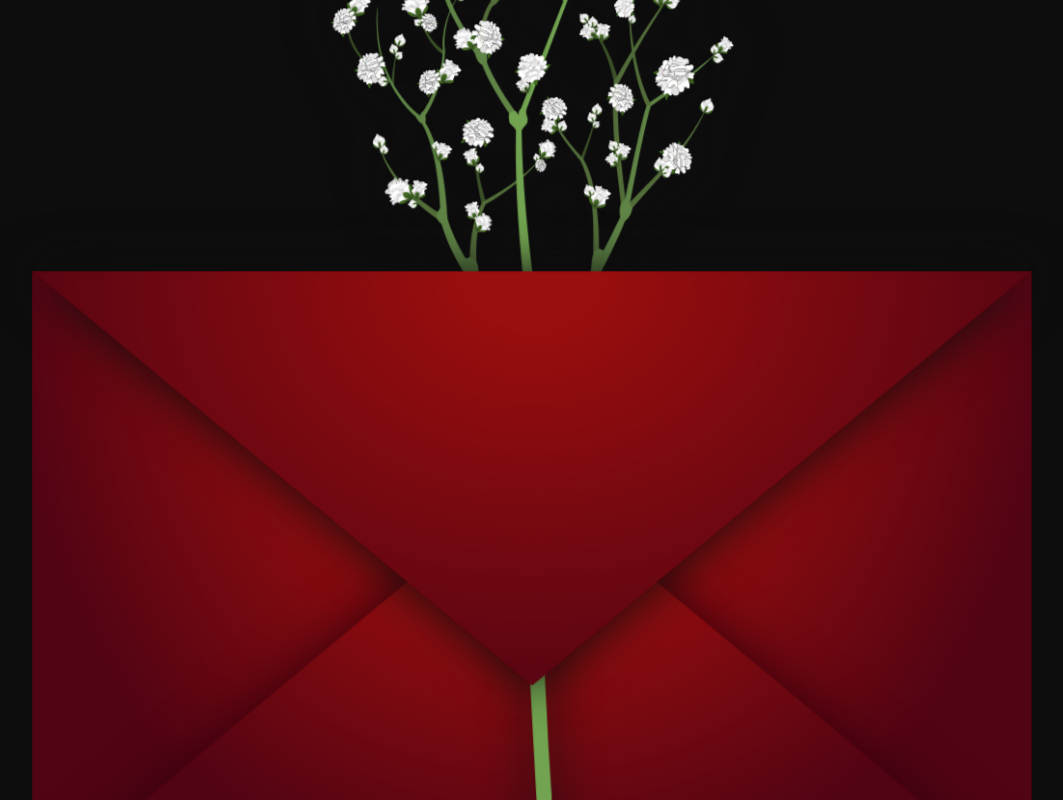
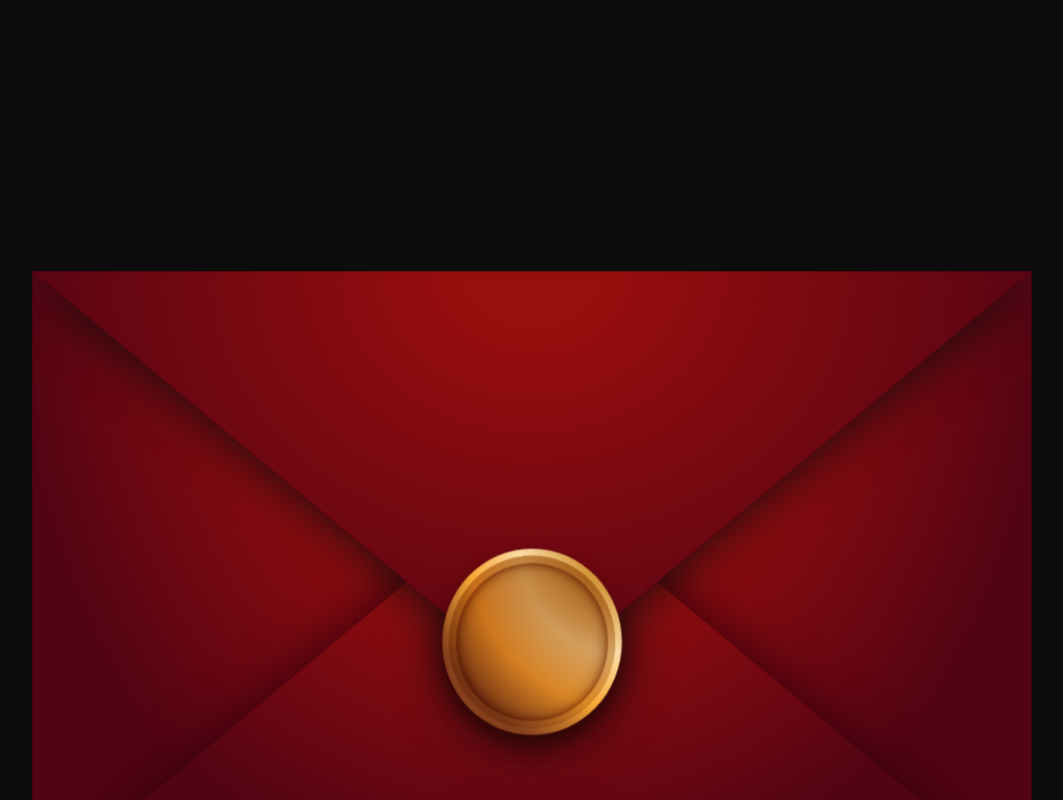
Before and after one commit to RolandoRuiz/ZxO-WeddingPage, a plain HTML site: page index.html in a window 1280 px wide. Shown: the whole page, without its empty margins (108-1171 px from the left). Drawn offline with Linux system fonts and the light colour scheme.

Commit message:
Removed branch, focused on adding seal animation and index

```diff
--- a/index.html
+++ b/index.html
@@ -29,25 +29,23 @@
 
             <div id="frontLetterWrapper">
 
-                <div id="lidWrapper">
+                <div id="openingWrapper">
+
                     <div id="lidContainer">
-                        <div class="lid" id="innerLid"></div>
+                        <div id="lidSealContainer">
+                            <div id="seal">
+                                <div class="sealSide" id="backSeal"></div>
+                                <div class="sealSide" id="sealBase"></div>
+                                <div class="sealSide" id="sealUpperBevel"></div>
+                                <div class="sealSide" id="sealLowerBevel"></div>
+                            </div>
+                        </div>
+
+                        <div class="lid" id="innerLid"> </div>
                         <div class="lid" id="outerLid"></div>
                     </div>
+
                 </div>
-
-
-                    <div id="sealWrapper">
-                        <div id="lidSealContainer">
-                            <div id="innerSeal">
-                                <div id="sealBase"></div>
-                                <div id="sealUpperBevel"></div>
-                                <div id="sealLowerBevel"></div>
-                            </div>
-                            <div id="outerSeal"></div>
-
-                        </div>
-                    </div>
 
                     <div id="innerLetterBackground"></div>
 
@@ -85,12 +83,6 @@
                         </div>
                     </div>
             </div>
-
-            <div id="branchWrapper">
-                <div id="branchContainer">
-                    <img id="branchSvg" src="Rama.svg" alt="BranchImage">
-                </div>
-            </div>
         </div>
     </section>
 </body>
--- a/script.js
+++ b/script.js
@@ -1,12 +1,18 @@
 function openLetter() {
 
     const letter = document.getElementById("letterContainer");
-    const lidShadow = document.getElementById("lidWrapper");
+    const lidShadow = document.getElementById("openingWrapper");
     const lid = document.getElementById("lidContainer");
+    const seal = document.getElementById("seal")
+    const seal2 = document.getElementById("lidSealContainer");
     const glowEffect1 = document.getElementById("leftShadow")
     const glowEffect2 = document.getElementById("rightShadow")
     const glowEffect3 = document.getElementById("bottomShadow")
 
+    seal2.style.animation = "indexSeal 1.5s forwards ease-out";
+    seal2.style.animationDelay = "200ms";
+    seal.style.animation = "rotateSeal 1.5s forwards ease-out";
+    seal.style.animationDelay = "200ms";
     lid.style.animation = "openLetter 1.5s forwards ease-out";
     lid.style.animationDelay = "200ms";
     lidShadow.style.animation = "fadeLidShadow 1.5s forwards ease-out";
--- a/style.css
+++ b/style.css
@@ -68,6 +68,7 @@ html{
     height: 100%;
     position: absolute;
     display: grid;
+    z-index: -100;
 
     grid-column-start: 1; grid-column-end: 2; grid-row-start: 3; grid-row-end: 6;
     background: radial-gradient(ellipse at top, var(--bright-red) -20%, var(--shadow-red) 85%);
@@ -98,11 +99,14 @@ html{
 
 /********************************************************************************************/
 
-#lidWrapper{
+#openingWrapper{
     width: 100%;
     height: 100%;
     position: absolute;
-    grid-column-start: 1; grid-column-end: 4; grid-row-start: 3; grid-row-end: 5;
+    display: grid;
+    grid-template-columns: 1fr;
+    grid-template-rows: repeat(5, 1fr);
+    grid-column-start: 1; grid-column-end: 4; grid-row-start: 1; grid-row-end: 6;
     filter: drop-shadow(0px 0px 25px var(--medium-black));
     z-index: 100;
 
@@ -126,11 +130,18 @@ html{
 }
 
 #lidContainer{
-    width: inherit;
-    height: inherit;
+    width: 100%;
+    height: 100%;
+    position: absolute;
+    display: grid;
+
+    align-items: center;
+    justify-items: center;
     transform-origin: center top;
     transform-style: preserve-3d;
+
     grid-column-start: 1; grid-column-end: 4;
+    grid-row-start: 3; grid-row-end: 5;
 
     /* Animation to be added via JS script
 
@@ -157,54 +168,59 @@ html{
 
 /********************************************************************************************/
 
-#branchWrapper{
-    width: 100%;
-    height: 100%;
+
+#lidSealContainer{
+    width: 18%;
+    height: auto;
     position: absolute;
-
-    grid-column-start: 1; grid-column-end: 4; grid-row-start: 1; grid-row-end: 6;
-    filter: drop-shadow(0px 0px 25px var(--medium-black));
-
-    /* Animation to be added via JS script
-
-    animation: noShadow 1.5s forwards ease-out;
-    animation-delay: 200ms;*/
+    bottom: -12%;
+    aspect-ratio: 1 / 1;
+    filter: drop-shadow(0px 10px 9px rgba(39, 1, 1, 0.615));
+    z-index: 100;
 }
 
-#branchContainer{
-    width: 100%;
-    height: 100%;
-    position: absolute;
+.sealSide{
+    backface-visibility: hidden;
 }
 
-#branchSvg{
-    height: 100%;
-    width: 100%;
-    object-fit: contain;
-}
-
-#lidSealContainer{
-    position: absolute;
-    bottom: -12%;
-    width: 18%;
-    height: auto;
-    aspect-ratio: 1 / 1;
-    filter: drop-shadow(0px 10px 9px rgba(39, 1, 1, 0.615))
-}
-
-#outerSeal{
-    width: 100%;
-    height: 100%;
-    position: absolute;
-}
-
-#innerSeal{
+#seal{
     width: 100%;
     height: 100%;
     position: absolute;
     display: flex;
     align-items: center;
     justify-content: center;
+    transform-origin: center center;
+    transform-style: preserve-3d;
+
+}
+
+@keyframes rotateSeal {
+    0%{
+        transform: rotateX(0deg);
+    }100%{
+        transform: rotateX(180deg);
+    }
+
+}
+
+@keyframes indexSeal {
+    0%{
+        z-index: 100;
+    }100%{
+        z-index: -100;
+    }
+
+}
+
+#backSeal{
+    width: 100%;
+    height: 100%;
+    position: absolute;
+    background: radial-gradient(ellipse at top right,#b6791e 15%, #d5a654 40%, #b6791e, #86411c 80%);
+    border-radius: 100%;
+    transform: rotateY(180deg);
+
 }
 
 #sealBase{
@@ -245,6 +261,22 @@ html{
 
 }
 
+/********************************************************************************************/
+
+#branchWrapper{
+    width: 100%;
+    height: 100%;
+    position: absolute;
+
+    grid-column-start: 1; grid-column-end: 4; grid-row-start: 1; grid-row-end: 6;
+    filter: drop-shadow(0px 0px 25px var(--medium-black));
+
+
+    /* Animation to be added via JS script
+
+    animation: noShadow 1.5s forwards ease-out;
+    animation-delay: 200ms;*/
+}
 
 #innerLetterBackground{
     width: 100%;
```
